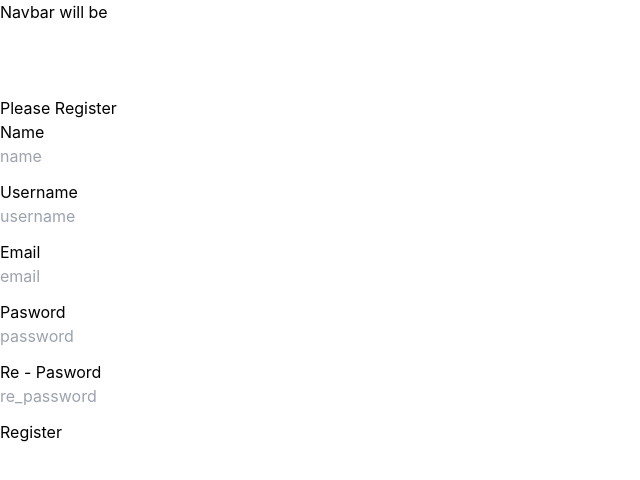
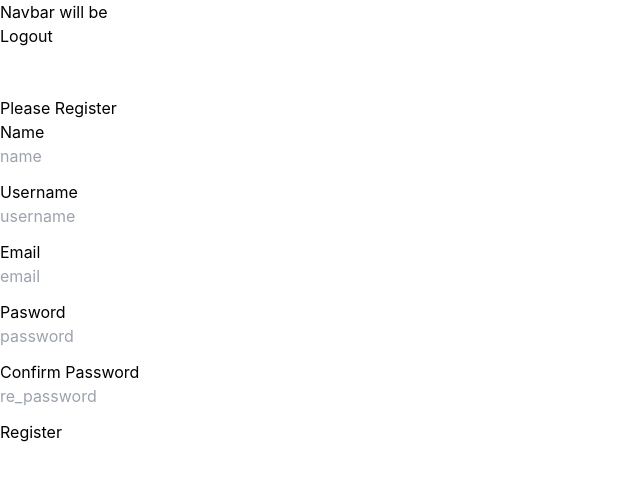
Before and after one commit to KarolBautrel/Say-It-Social, a React (Create React App) app in the folder frontend/: page /register in a window 1280 px wide. Shown: the top 480 px of the page, without its empty margins (0-640 px from the left). Built offline with nearby package versions, Linux system fonts and the light colour scheme.

Commit message:
Refractoring

```diff
--- a/frontend/src/App.js
+++ b/frontend/src/App.js
@@ -1,6 +1,7 @@
 import React from 'react';
 import { BrowserRouter as Router, Route, Routes } from 'react-router-dom';
 import './App.css';
+import Routers from './Routers';
 import RoomListPage from './pages/RoomListPage';
 import RoomPage from './pages/RoomPage';
 import Navbar from './components/Navbar';
@@ -10,21 +11,10 @@ import CreateRoom from './components/CreateRoom';
 import { CookiesProvider } from 'react-cookie';
 function App() {
   return (
-    <CookiesProvider>
-      <Router>
-        <div className="app">
-          <Navbar />
-          <br />
-          <Routes>
-            <Route path="/" exact element={<RoomListPage />} />
-            <Route path="/room/:id" element={<RoomPage />} />
-            <Route path="/create_room" element={<CreateRoom />} />
-            <Route path="/login" element={<Login />} />
-            <Route path="/register" element={<Register />} />
-          </Routes>
-        </div>
-      </Router>
-    </CookiesProvider>
+    <div className="app">
+      <Navbar />
+      <Routers />
+    </div>
   );
 }
 
--- /dev/null
+++ b/frontend/src/Routers.js
@@ -0,0 +1,28 @@
+import React from 'react';
+import { BrowserRouter as Router, Route, Routes } from 'react-router-dom';
+
+import RoomListPage from './pages/RoomListPage';
+import RoomPage from './pages/RoomPage';
+import Login from './components/Login';
+import Register from './components/Register';
+import CreateRoom from './components/CreateRoom';
+import { CookiesProvider } from 'react-cookie';
+function Routers() {
+  return (
+    <CookiesProvider>
+      <Router>
+        <div className="app">
+          <Routes>
+            <Route path="/" exact element={<RoomListPage />} />
+            <Route path="/room/:id" element={<RoomPage />} />
+            <Route path="/create_room" element={<CreateRoom />} />
+            <Route path="/login" element={<Login />} />
+            <Route path="/register" element={<Register />} />
+          </Routes>
+        </div>
+      </Router>
+    </CookiesProvider>
+  );
+}
+
+export default Routers;
--- a/frontend/src/components/APIService.js
+++ b/frontend/src/components/APIService.js
@@ -1,30 +1,30 @@
 export default class APIService {
-  static LoginUser(body) {
+  static LoginUser({ email, password }) {
     return fetch('/api/token/login/', {
       method: 'POST',
       headers: {
         'Content-Type': 'application/json'
       },
-      body: JSON.stringify(body)
+      body: JSON.stringify({ email, password })
     }).then((resp) => resp.json());
   }
 
-  static RegisterUser(body) {
+  static RegisterUser({ name, username, password, re_password, email }) {
     return fetch('/api/users/', {
       method: 'POST',
       headers: {
         'Content-Type': 'application/json'
       },
-      body: JSON.stringify(body)
+      body: JSON.stringify({ name, username, password, re_password, email })
     }).then((resp) => resp.json());
   }
 
-  static LogoutUser(cookie) {
-    console.log(cookie);
+  static LogoutUser(token) {
+    console.log(token);
     return fetch('/api/token/logout/', {
       method: 'POST',
       headers: {
-        Authorization: `Token ${cookie}`
+        Authorization: `Token ${token}`
       }
     });
   }
@@ -53,19 +53,15 @@ export default class APIService {
     });
   }
 
-  static roomCreation(body, token) {
-    console.log(body);
+  static roomCreation({ name, description, topic }, token) {
+    console.log({ name, description, topic });
     return fetch('/api/create_room', {
       method: 'POST',
       headers: {
         'Content-Type': 'application/json',
         Authorization: `Token ${token}`
       },
-      body: JSON.stringify({
-        name: body.name,
-        description: body.description,
-        topic: body.topic
-      })
+      body: JSON.stringify({ name, description, topic })
     });
   }
 }
--- a/frontend/src/components/Login.js
+++ b/frontend/src/components/Login.js
@@ -26,7 +26,7 @@ function Login() {
     return data;
   };
 
-  const loginBtn = async () => {
+  const onLogin = async () => {
     try {
       const response = await APIService.LoginUser({ email, password });
 
@@ -47,7 +47,7 @@ function Login() {
     <div className="w-full max-w-xs">
       <div className="mb-4">
         <label className="block text-gray-700 text-sm font-bold mb-2" forHtml="username">
-          Username
+          Email
         </label>
         <input
           type="email"
@@ -73,7 +73,7 @@ function Login() {
         />
       </div>
       <button
-        onClick={loginBtn}
+        onClick={onLogin}
         className="bg-blue-500 hover:bg-blue-700 text-white font-bold py-2 px-4 rounded focus:outline-none focus:shadow-outline"
         type="button">
         Login
--- a/frontend/src/components/Logout.js
+++ b/frontend/src/components/Logout.js
@@ -1,6 +1,5 @@
 import React, { useState, useEffect } from 'react';
 import { onLogout } from './Utils';
-import { useNavigate } from 'react-router-dom';
 import { useCookies } from 'react-cookie';
 
 function Logout() {
--- a/frontend/src/components/Navbar.js
+++ b/frontend/src/components/Navbar.js
@@ -1,9 +1,11 @@
 import React from 'react';
-
+import Logout from '../components/Logout';
 const Navbar = () => {
   return (
     <div>
-      <h1>Navbar will be</h1>
+      <h1>
+        Navbar will be <Logout />
+      </h1>
     </div>
   );
 };
--- a/frontend/src/components/Register.js
+++ b/frontend/src/components/Register.js
@@ -10,7 +10,7 @@ function Register() {
   const [re_password, setRe_password] = useState('');
   const [email, setEmail] = useState('');
 
-  const regiserBtn = () => {
+  const onRegister = () => {
     APIService.RegisterUser({ name, username, password, re_password, email })
       .then((resp) => console.log(resp))
       .catch((error) => console.log(error));
@@ -79,7 +79,7 @@ function Register() {
       </div>
       <div className="mb-3">
         <label htmlFor="re_password" className="form-label">
-          Re - Pasword
+          Confirm Password
         </label>
         <br />
         <input
@@ -91,7 +91,7 @@ function Register() {
           onChange={(e) => setRe_password(e.target.value)}
         />
       </div>
-      <button onClick={regiserBtn} className="Submit">
+      <button onClick={onRegister} className="Submit">
         Register
       </button>
     </div>
--- a/frontend/src/components/Utils.js
+++ b/frontend/src/components/Utils.js
@@ -1,10 +1,11 @@
 import APIService from '../components/APIService';
+import { useNavigate } from 'react-router-dom';
 
-export const onLogout = async (cookie, user, onSuccessToken, onSuccessUser) => {
+export const onLogout = async (token, user, onSuccessToken, onSuccessUser) => {
   try {
     console.log(user);
-    console.log(cookie);
-    const response = await APIService.LogoutUser(cookie);
+    console.log(token);
+    const response = await APIService.LogoutUser(token);
     if (response.ok) {
       onSuccessToken('mytoken');
       onSuccessUser('user');
--- a/frontend/src/pages/RoomListPage.js
+++ b/frontend/src/pages/RoomListPage.js
@@ -1,7 +1,7 @@
 import { useCookies } from 'react-cookie';
 import React, { useState, useEffect } from 'react';
 import ListItem from '../components/ListItem';
-import Logout from '../components/Logout';
+
 import CreateRoom from '../components/CreateRoom';
 import { useNavigate } from 'react-router-dom';
 
@@ -59,7 +59,6 @@ const RoomListPage = () => {
   }
   return (
     <div className="grid grid-rows-2 grid-flow-col gap-2">
-      <Logout />
       <hr></hr>
 
       <div className="row-span-3 ">
```
Also changed, not shown: 1 other file (tests, documents, lock files or other folders).
